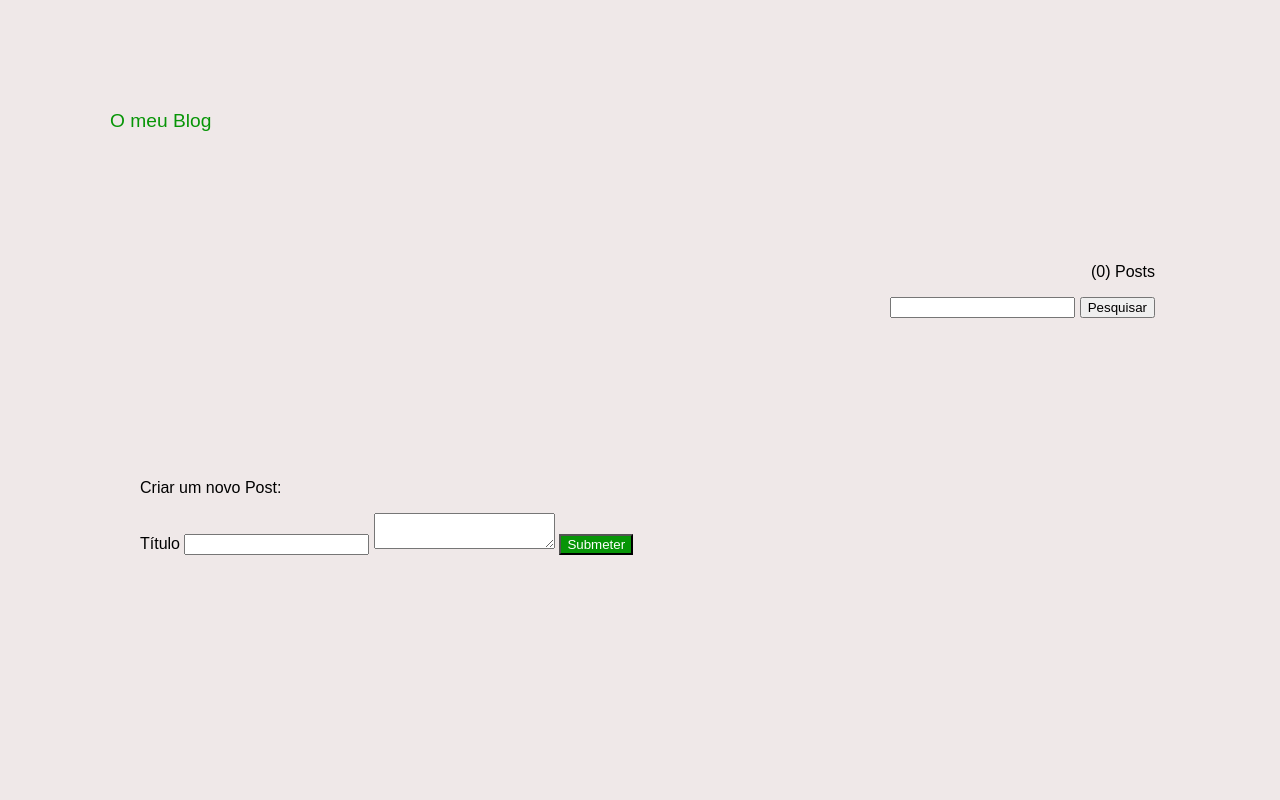
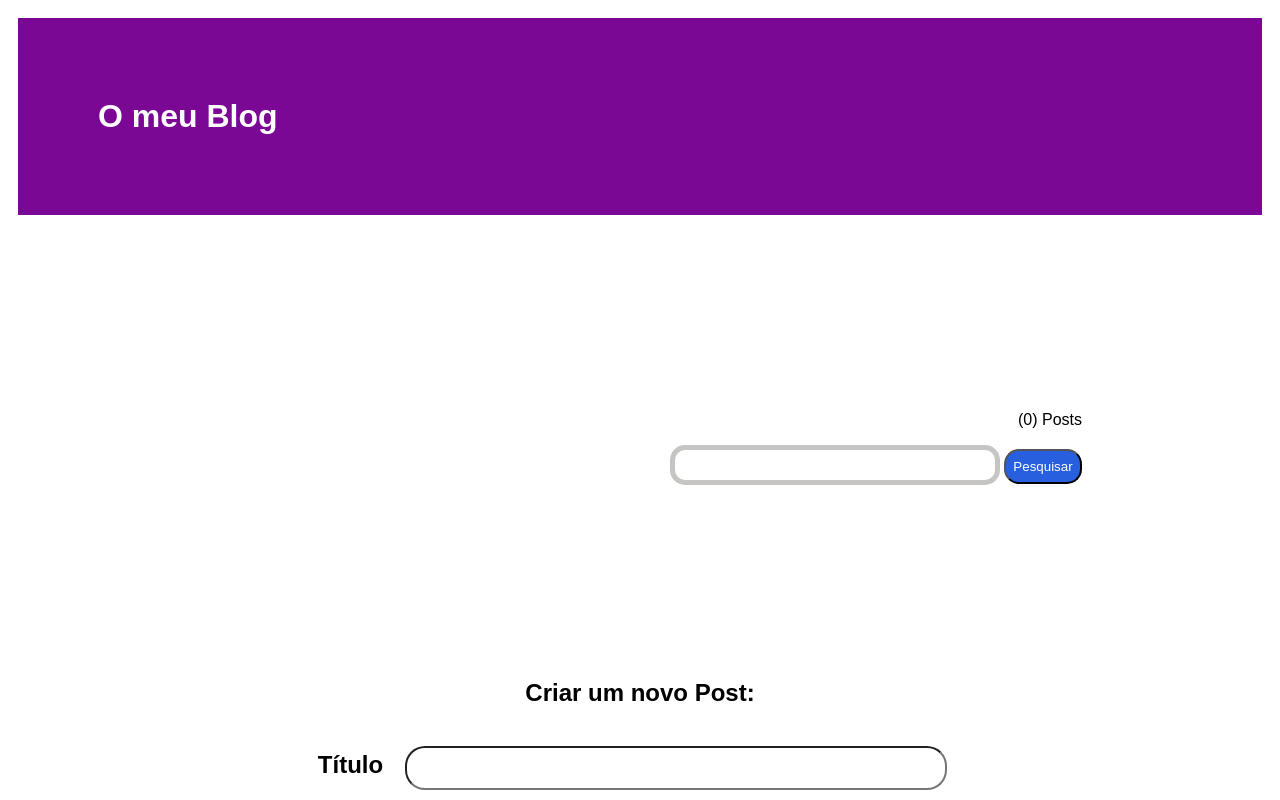
Before and after one commit to DanielePSilva/PROJETO-FINAL-BLOG-AULA-JAVASCRIPT, a website built with Vite: page vite-project/index.html in a window 1280 px wide. Shown: the top 800 px of the page. Built offline with nearby package versions, Linux system fonts and the light colour scheme; no server answers.

Commit message:
ajustes no Css

```diff
--- a/vite-project/index.html
+++ b/vite-project/index.html
@@ -9,10 +9,11 @@
 
   <body>
     <div id="slogan">O meu Blog</div>
+    <div class="body-feed">
       <div id="search-bar">
         <p id="posts-number">(0) Posts</p>
         <input type="text" id="input-search" />
-      <button onclick="searchPosts()">Pesquisar</button>
+        <button class="search-button" onclick="searchPosts()">Pesquisar</button>
       </div>
 
       <div id="app"></div>
@@ -26,5 +27,6 @@
         <button class="submit" onclick="createPost()">Submeter</button>
       </div>
       <script type="module" src="/src/main.ts"></script>
+    </div>
   </body>
 </html>
--- a/vite-project/src/main.ts
+++ b/vite-project/src/main.ts
@@ -78,11 +78,13 @@ function printPost(posts: Post[], users: User[]) {
   const postsHtml = posts.map((post) => {
     const date = new Date(post.createdAt);
     const postHtml = `
-    <article id="posts">
-      <div class="outset"><h1>${post.title}</h1></div>
-      <p>
+    <article >
+    <div class="border-post">
+      <div class="title-post"><h1>${post.title}</h1></div>
+      <p id="posts">
       ${post.body}
       </p>
+      </div>
       <div id="likes-data">
         <p>likes: ${post.likes.length}</p>
         <p> ${formatDate(date)}</p>
--- a/vite-project/src/style.css
+++ b/vite-project/src/style.css
@@ -1,38 +1,90 @@
 :root {
-  --primary-color: rgb(239, 232, 232);
-  --secondary-color: rgb(7, 149, 7);
+  --primary-color: rgb(255, 255, 255);
+  --secondary-color: rgb(123, 7, 149);
   --font-family: "arial", sans-serif;
 }
 body {
   background-color: var(--primary-color);
   font-family: var(--font-family);
-  margin: 60px;
+  padding: 10px;
+}
+
+#app{
+  font-size: larger;
+  padding: 10px;
+}
+.body-feed {
+  margin: 100px;
+ padding: 10px;
+
 }
 #slogan {
-  padding: 50px;
+  padding: 80px;
   text-align: left;
-  color: var(--secondary-color);
-  font-size: larger;
+  color: white;
+  font-size: xx-large;
+  font-weight: bolder;
+  background-color: var(--secondary-color)
 }
 
 #search-bar {
   text-align: end;
-  padding: 65px;
+  padding: 70px;
+}
+#input-search {
+  width: 300px;
+  height: 10px;
+  padding: 10px;
+  border: 5px solid rgb(199, 196, 196);
+  border-radius: 15px;
+  font-size: 18px;
+}
+.search-button {
+  width: 78px;
+  height: 35px;
+  border-radius: 15px;
+background-color: rgb(40, 95, 223);
+color: white;
+font-size: smaller;
+
 }
 
 #post {
-  boder: 20px;
+
   text-align: center;
+  padding: 50px;
+  font-size: xx-large;
+
+
+
+}
+
+.title-post{
+ text-align: center;
+}
+
+.border-post{
+  border-style: double;
+  border: 80px solid: black;
+  padding: 100px;
+  background-color: #fcfcfc;
 }
 
 #likes-data {
-  border-style: outset;
+ flex-direction: column-reverse;
+ border-style: groove;
+
 }
-.outset {
-  border-style: outset;
-}
+
+
 #comments {
-  border-style: outset;
+ flex-direction: column;
+  border-style:double;
+  background-color: rgb(227, 242, 237);
+  border-radius: 50px;
+  padding: 16px;
+  font-size: 15px;
+
 }
 #new-creat-post {
   padding: 80px;
@@ -40,6 +92,9 @@ body {
 .submit {
   background-color: var(--secondary-color);
   color: white;
+  height: 50px;
+  width: 100px;
+  border-radius: 10px;
 }
 .img-autor {
   width: 80px;
@@ -47,3 +102,26 @@ body {
   border: 15px;
   border-radius: 25px;
 }
+
+#new-creat-post {
+  text-align: center;
+  font-size:x-large;
+  font-weight: bolder;
+}
+
+#new-post-id {
+  width: 60%;
+  height: 20px;
+  padding: 10px;
+  border: 5px solid: rgb(0, 0, 0);
+  border-radius: 20px;
+  margin: 15px;
+}
+#new-post-text {
+  width: 100%;
+  height: 150px;
+  padding: 20px;
+  border: 10px solid:rgb(0, 0, 0);
+  border-radius: 20px;
+  margin: 15px;
+}
```
Lines whose indentation alone changed are shown as unchanged.
